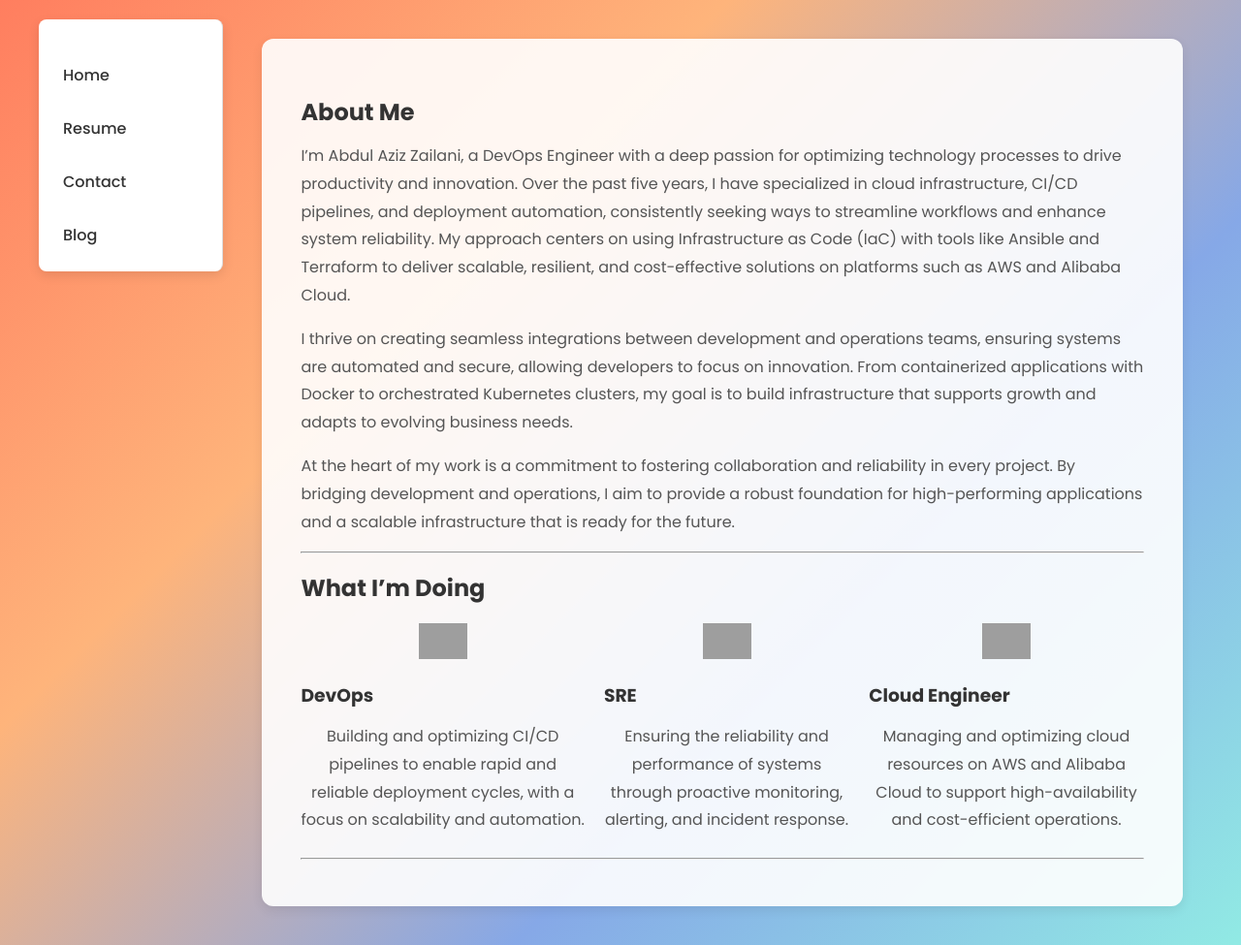
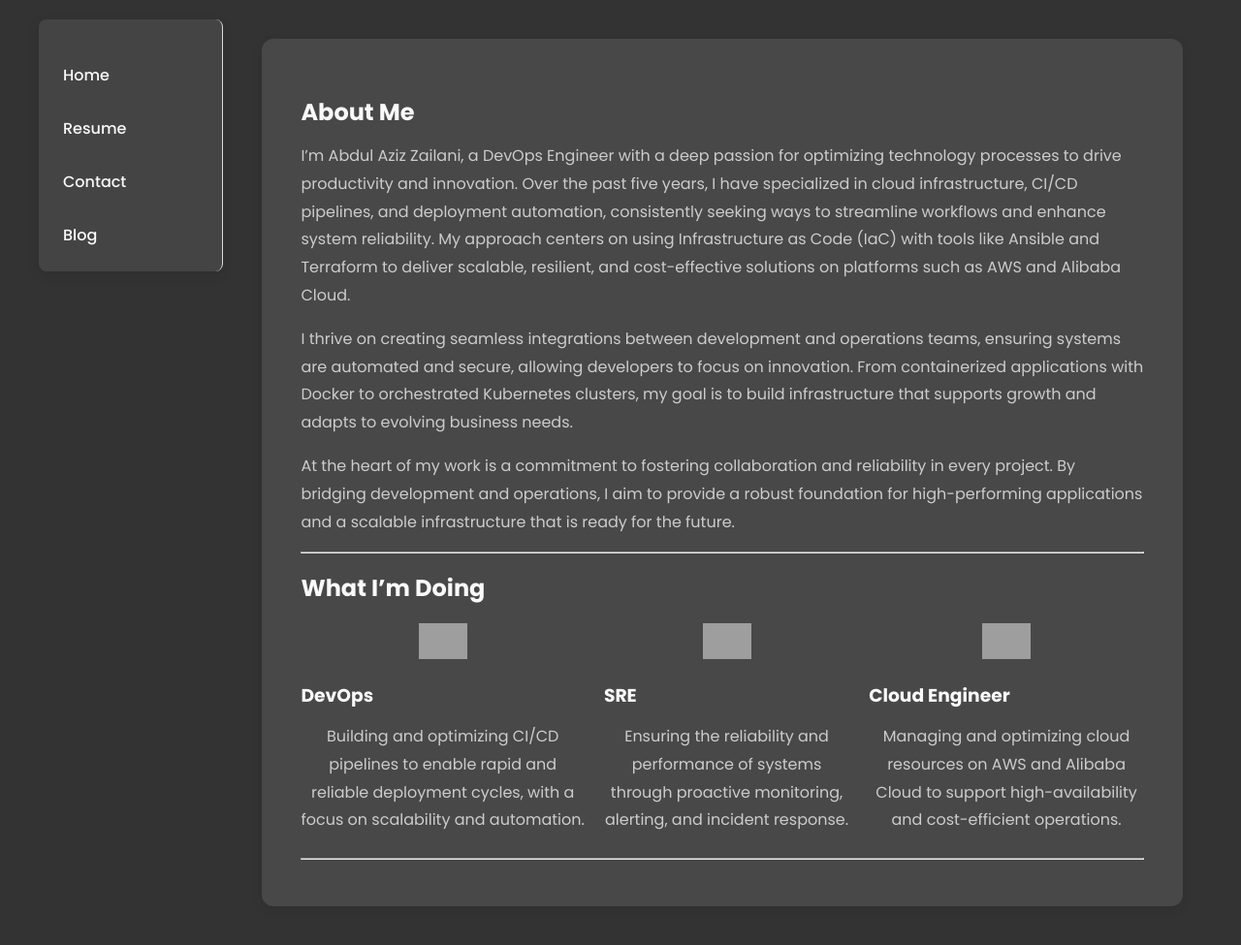
Before and after one commit to azizzailani/azizzailani.github.io, a Jekyll site: the page built from index.md, in a window 1280 px wide. Shown: the whole page at 97% size. Built offline with Jekyll 4.4.1, drawn with Linux system fonts in a browser that asks for light colours; grey boxes are pictures that could not be loaded.

Commit message:
style.css: Adjust colors and add descriptive comments for better readability and maintainability.

```diff
--- a/assets/css/style.css
+++ b/assets/css/style.css
@@ -4,8 +4,10 @@
 /* Gaya dasar untuk seluruh halaman */
 body {
     font-family: 'Poppins', sans-serif;
-    color: #333;
-    background: linear-gradient(135deg, #ff7e5f, #feb47b, #86a8e7, #91eae4);
+    color: #f9f9f9;
+    /* Ubah warna teks menjadi lebih terang untuk kontras dengan latar belakang gelap */
+    background-color: #333;
+    /* Warna latar belakang gelap */
     margin: 0;
     padding: 0;
     display: flex;
@@ -25,7 +27,8 @@ body {
 header {
     width: 220px;
     /* Lebar header */
-    background-color: #ffffff;
+    background-color: #444;
+    /* Warna latar belakang header */
     padding: 15px;
     border-right: 1px solid #ddd;
     border-radius: 8px;
@@ -34,9 +37,17 @@ header {
     top: 20px;
     align-self: flex-start;
     margin-right: 20px;
+    transition: background-color 0.3s, box-shadow 0.3s;
+    /* Efek transisi */
 }
 
-/* Navigasi */
+header:hover {
+    background-color: #555;
+    /* Warna latar belakang saat hover */
+    box-shadow: 0 6px 16px rgba(0, 0, 0, 0.2);
+    /* Bayangan lebih kuat saat hover */
+}
+
 nav {
     display: flex;
     flex-direction: column;
@@ -45,18 +56,22 @@ nav {
 }
 
 nav a {
-    color: #333;
+    color: #f9f9f9;
+    /* Ubah warna teks tautan menjadi lebih terang */
     text-decoration: none;
     font-weight: 500;
     padding: 10px;
     /* Padding yang lebih besar */
     border-radius: 5px;
     transition: background 0.3s, transform 0.3s;
+    /* Tambahkan efek transform */
 }
 
 nav a:hover {
-    background: rgba(0, 0, 0, 0.05);
+    background: rgba(255, 255, 255, 0.1);
+    /* Tambahkan efek latar belakang saat hover */
     transform: scale(1.02);
+    /* Efek zoom saat hover */
 }
 
 /* Konten Utama */
@@ -64,7 +79,8 @@ main {
     width: 100%;
     padding: 40px;
     /* Padding yang sesuai */
-    background-color: rgba(255, 255, 255, 0.9);
+    background-color: rgba(255, 255, 255, 0.1);
+    /* Latar belakang transparan untuk konten utama */
     border-radius: 12px;
     box-shadow: 0 4px 12px rgba(0, 0, 0, 0.08);
     text-align: left;
@@ -75,9 +91,11 @@ main {
 /* Judul Seksi */
 .section-title {
     font-size: 1.8em;
-    color: #333;
+    color: #f9f9f9;
+    /* Ubah warna teks menjadi lebih terang */
     margin-bottom: 15px;
-    border-bottom: 2px solid #333;
+    border-bottom: 2px solid #f9f9f9;
+    /* Warna garis bawah yang lebih terang */
     padding-bottom: 5px;
     display: inline-block;
     width: 100%;
@@ -91,18 +109,20 @@ h4,
 h5,
 h6 {
     font-weight: 600;
-    color: #333;
+    color: #f9f9f9;
+    /* Ubah warna heading menjadi lebih terang */
     margin-bottom: 10px;
     line-height: 1.3;
     text-align: left;
-    /* Rata kiri */
+    /* Tetap rata kiri */
 }
 
 p,
 li {
     font-weight: 400;
     line-height: 1.8;
-    color: #555;
+    color: #ccc;
+    /* Warna teks paragraf lebih terang */
 }
 
 /* Responsif */
@@ -121,8 +141,6 @@ li {
         display: flex;
         justify-content: center;
         gap: 15px;
-        padding: 15px;
-        /* Padding untuk header di mobile */
     }
 
     nav {
```
